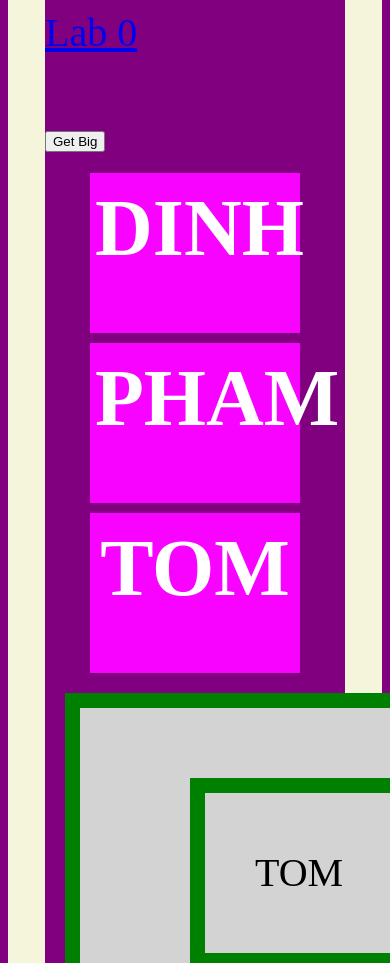
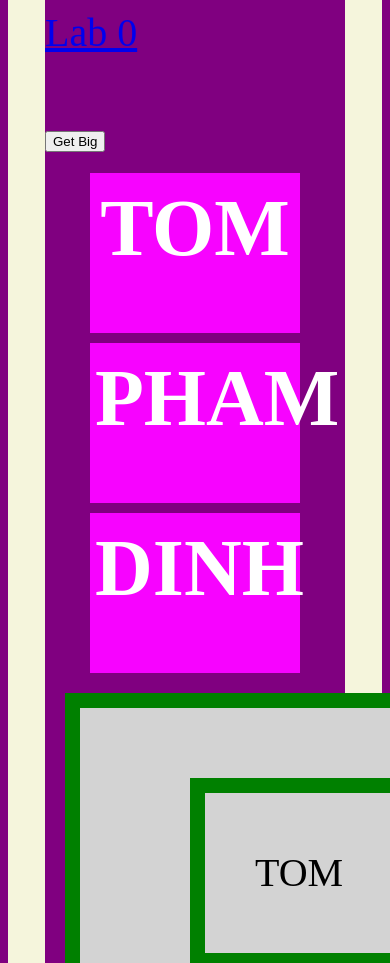
Before and after one commit to UCSDTOMPHAMDINH/wi21-cse110-lab3, a plain HTML site: page index.html in a window 390 px wide. Shown: the part 1896-2859 px from the top of the page. Drawn offline with Linux system fonts and the light colour scheme; a web font is replaced by a local one.

Commit message:
Update lab3.css

```diff
--- a/lab3.css
+++ b/lab3.css
@@ -33,7 +33,7 @@ h3{
 .flex-container {
     display: flex;
 
-    flex-flow: row wrap-reverse;
+    flex-flow: row wrap;
 
     justify-content: center;
 
```
